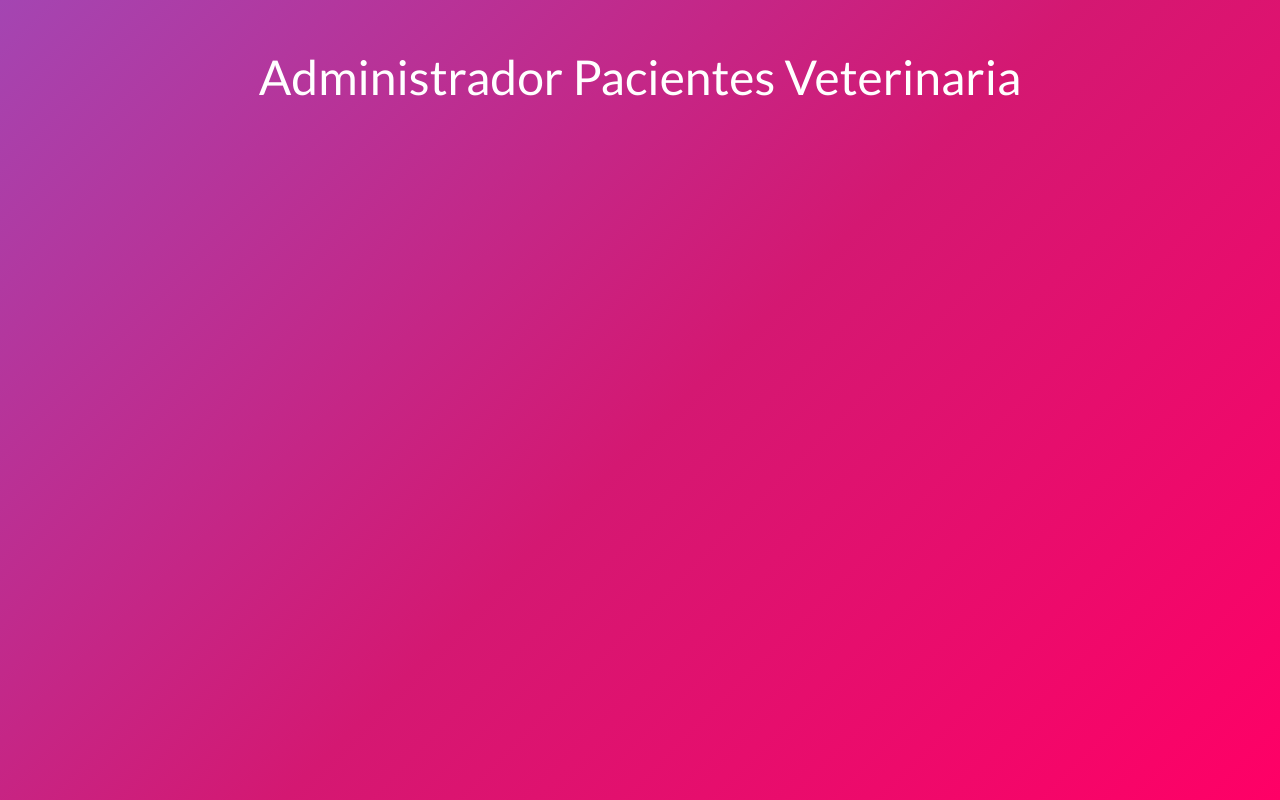
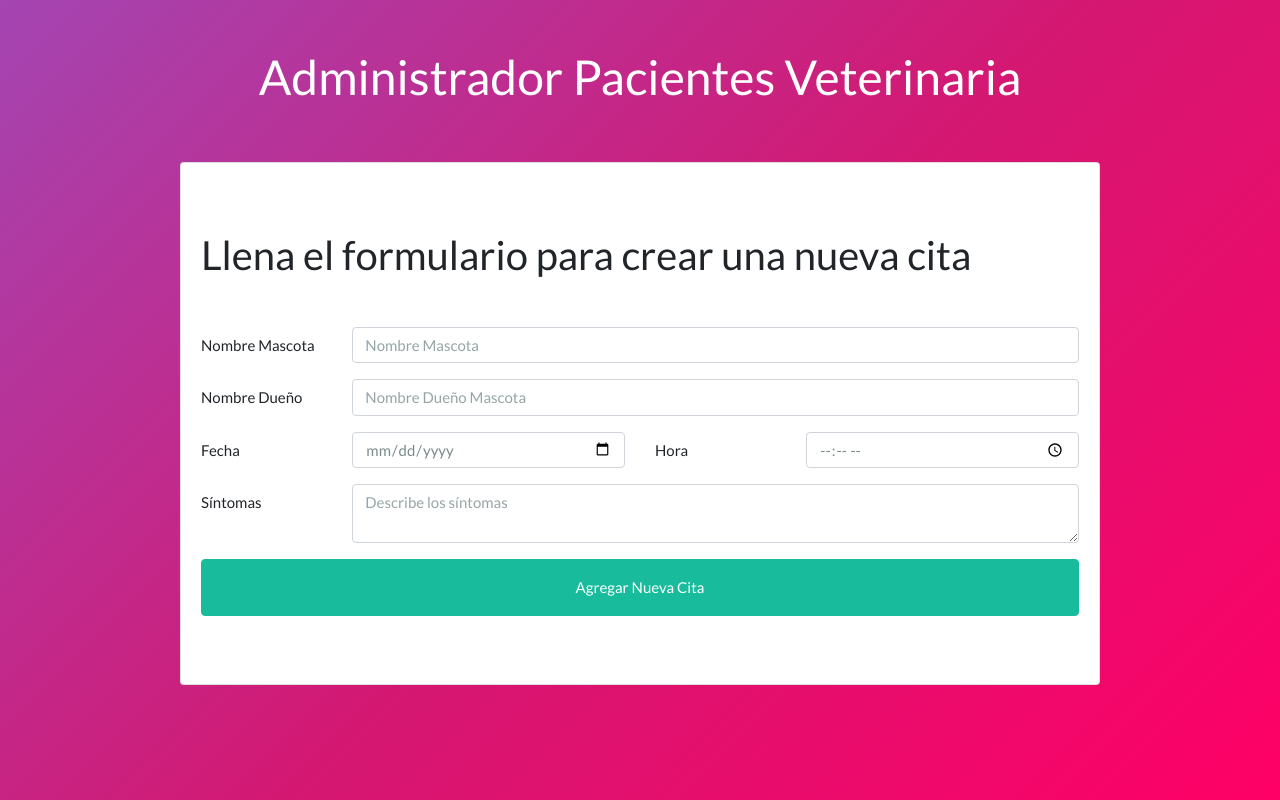
Before and after one commit to EduuardoPerez/Veterinary-manager, a React (Create React App) app: page / in a window 1280 px wide. Built offline with nearby package versions, Linux system fonts and the light colour scheme.

Commit message:
Se creó el componente NuevaCita que contiene el formulario. Se utilizaron unicamente clases de Bootstrap para el estilo del mismo.

```diff
--- a/src/App.js
+++ b/src/App.js
@@ -1,6 +1,7 @@
 import React, {Component} from 'react';
 import './bootstrap.min.css';
 import Header from './components/Header'
+import NuevaCita from './components/NuevaCita'
 
 class App extends Component {
   state ={
@@ -8,10 +9,16 @@
   }
   render(){
     return(
-      <div class="container">
+      <div className="container">
         <Header
           titulo='Administrador Pacientes Veterinaria'
         />
+        <div className="row">
+          <div className="col-md-10 mx-auto">
+            <NuevaCita
+            />
+          </div>
+        </div>
       </div>
     );
   }
--- /dev/null
+++ b/src/components/NuevaCita.js
@@ -0,0 +1,87 @@
+import React, {Component} from 'react';
+
+class NuevaCita extends Component {
+  state = {}
+
+  render(){
+    return(
+      <div className="card mt-5 py-5">
+        <div className="card-body">
+          <h2 className="card-title text center mb-5">
+            Llena el formulario para crear una nueva cita
+          </h2>
+          <form>
+            <div className="form-group row">
+              <label className="col-sm-4 col-lg-2 col-form-label">
+                Nombre Mascota
+              </label>
+              <div className="col-sm-8 col-lg-10">
+                <input
+                  type="text"
+                  className="form-control"
+                  placeholder="Nombre Mascota"
+                  name="mascota"
+                />
+              </div>
+            </div> {/* form-group*/}
+
+            <div className="form-group row">
+              <label className="col-sm-4 col-lg-2 col-form-label">
+                Nombre Dueño
+              </label>
+              <div className="col-sm-8 col-lg-10">
+                <input
+                  type="text"
+                  className="form-control"
+                  placeholder="Nombre Dueño Mascota"
+                  name="propietario"
+                />
+              </div>
+            </div> {/* form-group*/}
+
+            <div className="form-group row">
+              <label className="col-sm-4 col-lg-2 col-form-label">
+                Fecha
+              </label>
+              <div className="col-sm-8 col-lg-4">
+                <input
+                  type="date"
+                  className="form-control"
+                  name="fecha"
+                />
+              </div>
+              <label className="col-sm-4 col-lg-2 col-form-label">
+                Hora
+              </label>
+              <div className="col-sm-8 col-lg-4">
+                <input
+                  type="time"
+                  className="form-control"
+                  name="hora"
+                />
+              </div>
+            </div> {/* form-group*/}
+
+            <div className="form-group row">
+              <label className="col-sm-4 col-lg-2 col-form-label">
+                Síntomas
+              </label>
+              <div className="col-sm-8 col-lg-10">
+                <textarea
+                  className="form-control"
+                  name="sintomas"
+                  placeholder="Describe los síntomas"
+                ></textarea>
+              </div>
+            </div> {/* form-group*/}
+
+            <input type="submit" className="py-3 mt-2 btn btn-success btn-block" value="Agregar Nueva Cita"/>
+
+          </form>
+        </div>
+      </div>
+    );
+  }
+}
+
+export default NuevaCita;
```
